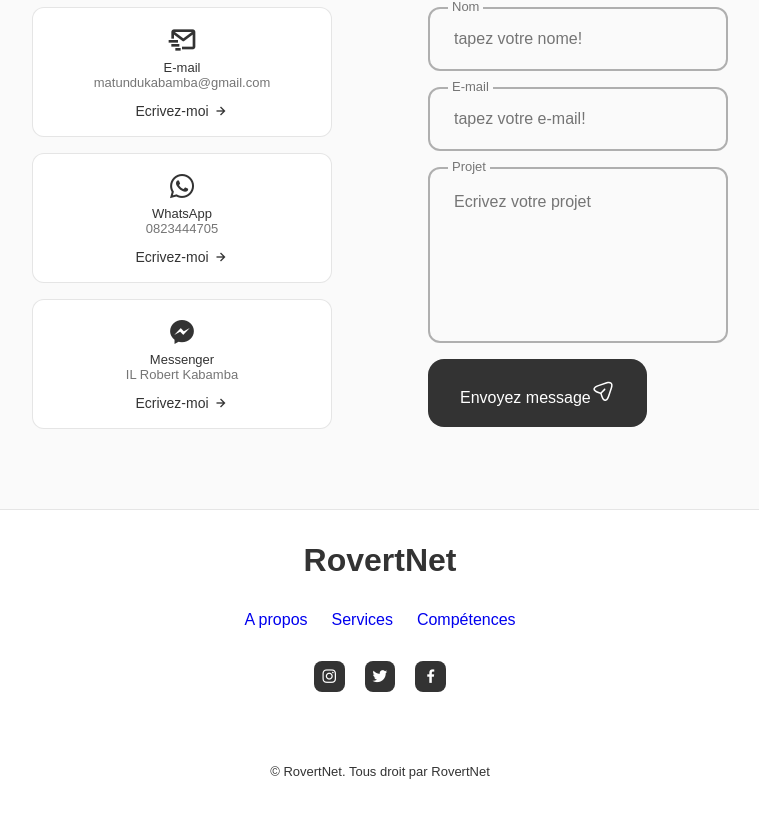
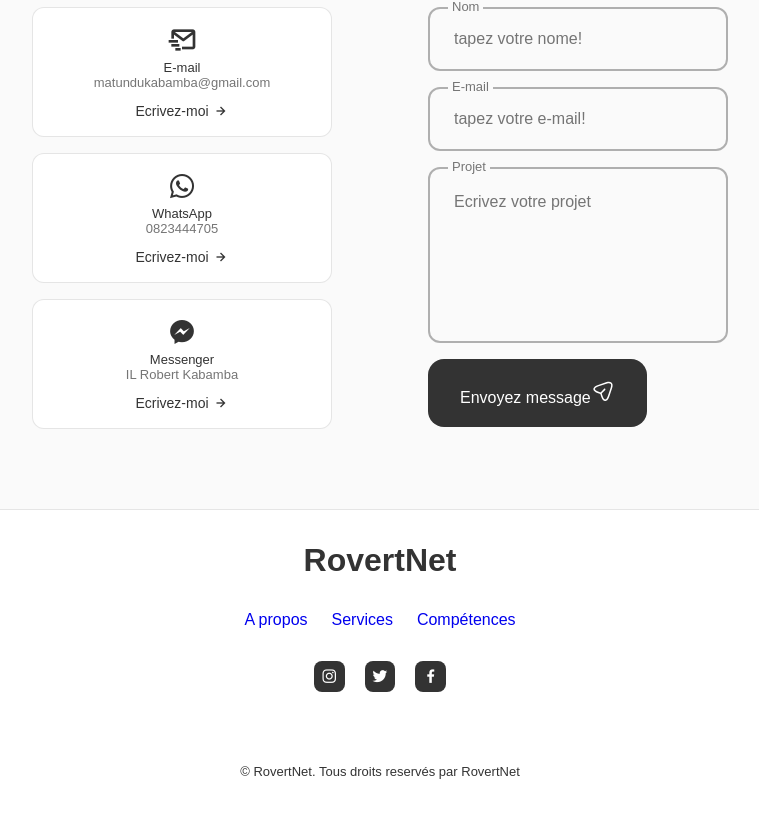
Before and after one commit to rovertnet/mon_portfolio, a React (Create React App) app: page / in a window 1280 px wide. Shown: the part 3441-4258 px from the top of the page, without its empty margins (260-1019 px from the left). Built offline with nearby package versions, Linux system fonts and the light colour scheme.

Commit message:
un autre comite

```diff
--- a/src/composants/footers/Footers.jsx
+++ b/src/composants/footers/Footers.jsx
@@ -16,7 +16,7 @@ const Footers = () => {
                     </li>
 
                     <li>
-                        <a href="#competences" className="foter_link">Compétences</a>
+                        <a href="#competence" className="foter_link">Compétences</a>
                     </li>
 
                 </ul>
@@ -32,7 +32,7 @@ const Footers = () => {
                         <i className="bx bxl-facebook"></i>
                     </a>
                 </div>
-                <span className="footer_copy">&#169; RovertNet. Tous droit par RovertNet</span>
+                <span className="footer_copy">&#169; RovertNet. Tous droits reservés par RovertNet</span>
             </div>
         </footer>
     )
```
